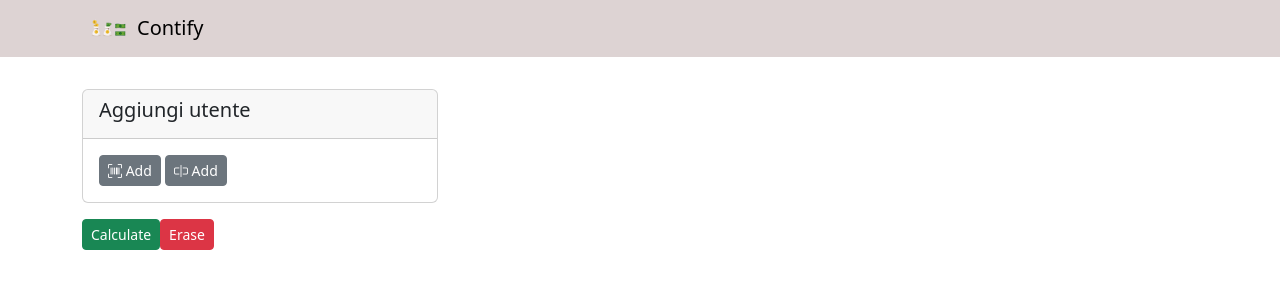
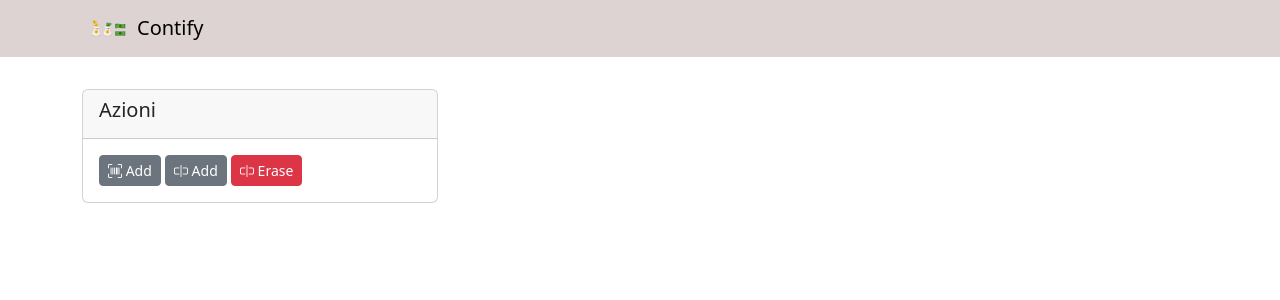
Before and after one commit to GGGGino/contify, a React (Create React App) app: page /admin-page in a window 1280 px wide. Shown: the top 300 px of the page. Built offline with nearby package versions, Linux system fonts and the light colour scheme.

Commit message:
rest automatically calculated

```diff
--- a/src/Components/AdminPage.tsx
+++ b/src/Components/AdminPage.tsx
@@ -34,12 +34,6 @@ export default function AdminPage() {
     setShowModal(false);
   };
 
-  const doCalculaton = () => {
-    const newUsersConf: UserConfiguration[] = utils.calculate(users);
-
-    setUsers(newUsersConf);
-  };
-
   const eraseSlaves = () => {
     setUsers([]);
     setOriginalUsers([]);
@@ -55,7 +49,10 @@ export default function AdminPage() {
     } else {
       originaUsers.push(jsonDecoded);
     }
-    setUsers([...originaUsers]);
+
+    const newUsersConf: UserConfiguration[] = utils.calculate(originaUsers);
+
+    setUsers(newUsersConf);
     setOriginalUsers([...originaUsers]);
     setSlaveToEdit(null);
   };
@@ -74,11 +71,12 @@ export default function AdminPage() {
   codesDoms.push(<Col key={'extra'} className="py-3" xs={12} md={4}>
     <Card>
       <Card.Header className={"card-header d-flex justify-content-between align-items-center"}>
-        <Card.Title>{'Aggiungi utente'}</Card.Title>
+        <Card.Title>{'Azioni'}</Card.Title>
       </Card.Header>
       <Card.Body>
         <Button variant="secondary" size={'sm'} onClick={openModalAddSlave}><i className="bi bi-upc-scan" /> Add</Button>{' '}
-        <Button variant="secondary" size={'sm'} onClick={openModalAddSlave}><i className="bi bi-input-cursor"/> Add</Button>
+        <Button variant="secondary" size={'sm'} onClick={openModalAddSlave}><i className="bi bi-input-cursor"/> Add</Button>{' '}
+        <Button variant="danger" size={'sm'} onClick={eraseSlaves}><i className="bi bi-input-cursor"/> Erase</Button>
       </Card.Body>
     </Card>
   </Col>);
@@ -93,12 +91,6 @@ export default function AdminPage() {
           </Row>
         </Col>
       </Row>
-      <Row>
-        <Col sm={12}>
-          <Button variant="success" size={'sm'} onClick={doCalculaton}>Calculate</Button>
-          <Button variant="danger" size={'sm'} onClick={eraseSlaves}>Erase</Button>
-        </Col>
-      </Row>
     </Container>
 
     <Modal show={showModal} onHide={handleClose}>
```
